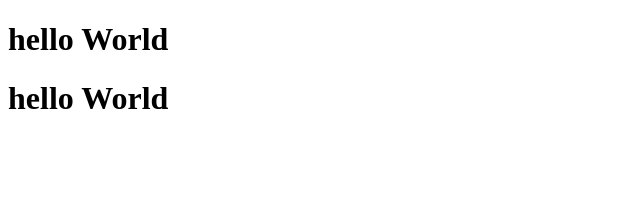
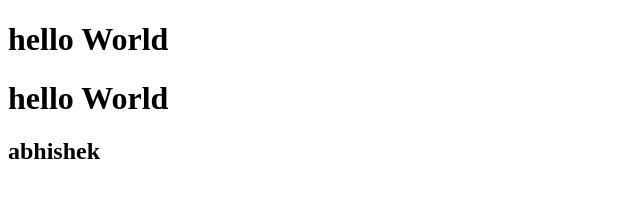
Before and after one commit to ratnesh00786/apnacollege, a plain HTML site: page index.html in a window 1280 px wide. Shown: the whole page, without its empty margins (0-640 px from the left). Drawn offline with Linux system fonts and the light colour scheme.

Commit message:
second commit

```diff
--- a/index.html
+++ b/index.html
@@ -8,5 +8,6 @@
 <body>
     <h1>hello World</h1>
     <h1>hello World</h1>
+    <H2>abhishek</H2>
 </body>
 </html>
```
